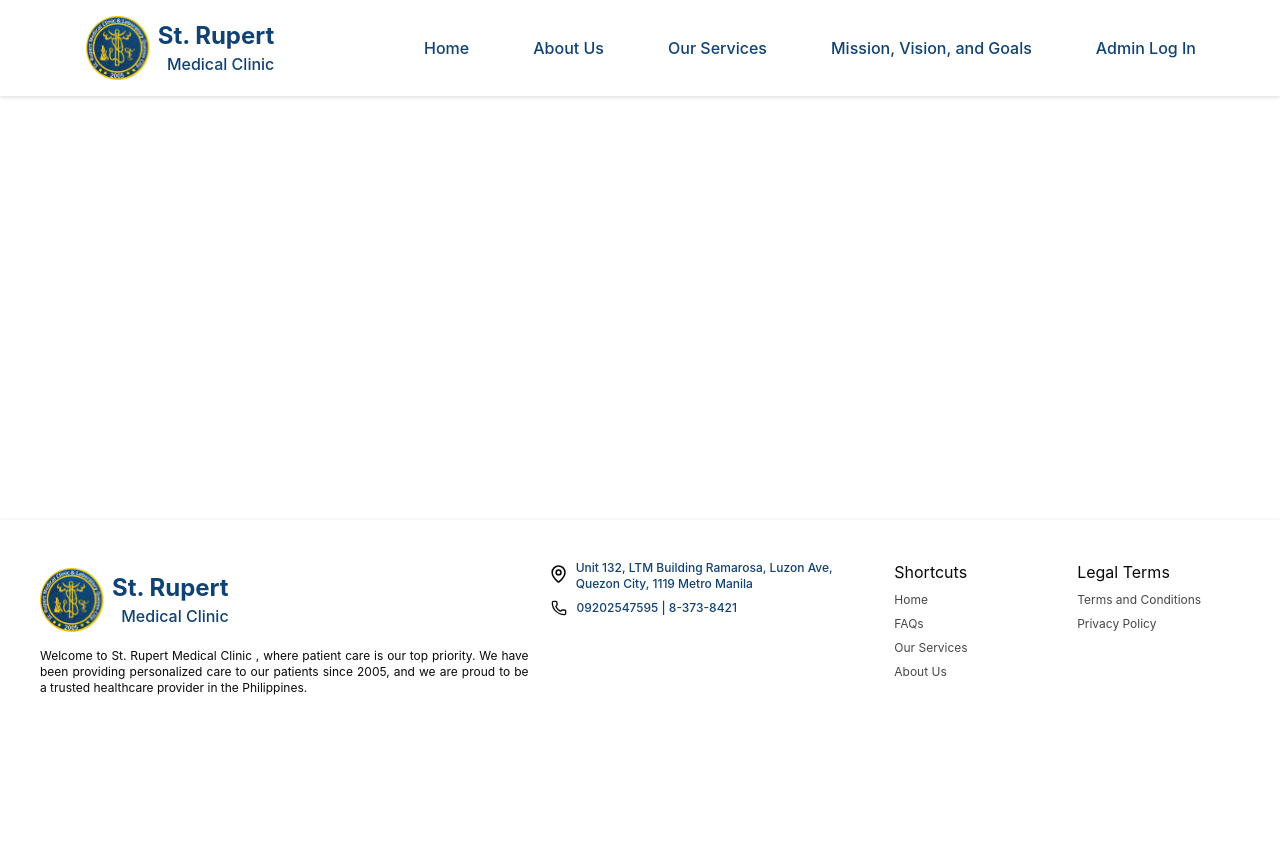
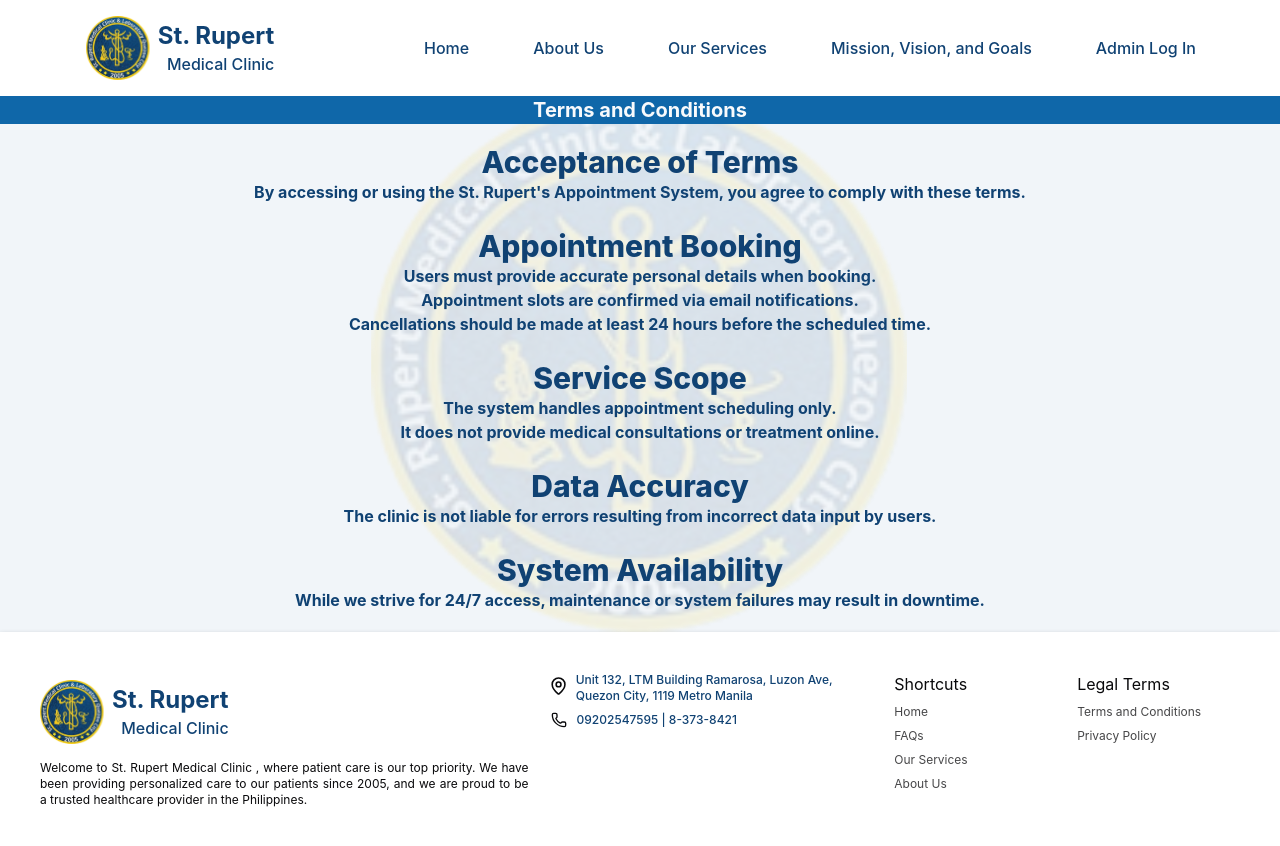
Before and after one commit to batdimoiprint/st-rupert-clinic-appointment-system, a Vue app: page /terms in a window 1280 px wide. Shown: the top 846 px of the page. Before the commit the page ends 800 px from the top, so only its background shows below. Built offline with nearby package versions, Linux system fonts and the light colour scheme.

Commit message:
Added MVG, Privacy, and Terms pages

```diff
--- a/src/components/UserFooter.vue
+++ b/src/components/UserFooter.vue
@@ -31,16 +31,16 @@
             <!-- Third Column -->
             <div class = "flex flex-col items-center justify-start gap-2">
                 <h3 class="text-left w-full">Shortcuts</h3>
-                <router-link to = "#" class="text-xs opacity-75 cursor-pointer text-left w-full">Home</router-link>
-                <router-link to = "#" class="text-xs opacity-75 cursor-pointer text-left w-full">FAQs</router-link>
-                <router-link to = "#" class="text-xs opacity-75 cursor-pointer text-left w-full">Our Services</router-link>
-                <router-link to = "#" class="text-xs opacity-75 cursor-pointer text-left w-full">About Us</router-link>
+                <router-link to = "/home" class="text-xs opacity-75 cursor-pointer text-left w-full">Home</router-link>
+                <router-link to = "/home#faqs" class="text-xs opacity-75 cursor-pointer text-left w-full">FAQs</router-link>
+                <router-link to = "/home#our-services" class="text-xs opacity-75 cursor-pointer text-left w-full">Our Services</router-link>
+                <router-link to = "/about" class="text-xs opacity-75 cursor-pointer text-left w-full">About Us</router-link>
             </div>
             <!-- Fourth Column -->
             <div class = "flex flex-col items-start justify-start gap-2">
                 <h3 class = "text-left">Legal Terms</h3>
-                <router-link to = "#" class = "text-xs opacity-75 cursor-pointer text-left">Terms and Conditions</router-link>
-                <router-link to = "#" class = "text-xs opacity-75 cursor-pointer text-left">Privacy Policy</router-link>
+                <router-link to = "/terms" class = "text-xs opacity-75 cursor-pointer text-left">Terms and Conditions</router-link>
+                <router-link to = "/privacy" class = "text-xs opacity-75 cursor-pointer text-left">Privacy Policy</router-link>
             </div>
         </div>
     </footer>
--- a/src/components/UserHeader.vue
+++ b/src/components/UserHeader.vue
@@ -18,8 +18,8 @@
         <div class = "flex flex-row items-center justify-evenly w-225 font-medium text-xs sm:text-sm md:text-md lg:text-base">
             <router-link to = "/home" class = "cursor-pointer">Home</router-link>
             <router-link to = "/about" class = "cursor-pointer">About Us</router-link>
-            <router-link to = "" class = "cursor-pointer">Our Services</router-link>
-            <router-link to = "" class = "cursor-pointer">Mission, Vision, and Goals</router-link>
+            <router-link to = "/home#our-services" class = "cursor-pointer"> Our Services</router-link>
+            <router-link to = "/mvg" class = "cursor-pointer">Mission, Vision, and Goals</router-link>
             <router-link to = "" class = "cursor-pointer">Admin Log In</router-link>
         </div>
     </header>
--- a/src/routes/index.ts
+++ b/src/routes/index.ts
@@ -1,16 +1,34 @@
 import { createRouter, createWebHistory } from 'vue-router'
 import Homepage from '@/views/User/Homepage.vue'
 import AboutUs from '@/views/User/AboutUs.vue'
+import MVG from '@/views/User/MVG.vue'
+import TermsAndConditions from '@/views/User/TermsAndConditions.vue'
+import PrivacyPolicy from '@/views/User/PrivacyPolicy.vue'
 
 const routes = [
     { path: '/', redirect: '/home' },
     { path: '/home', component: Homepage, meta: { title: 'Home' } },
     { path: '/about', component: AboutUs, meta: { title: 'About'} },
+    { path: '/mvg', component: MVG, meta: { title: 'Mission, Vision, and Goals'} },
+    { path: '/terms', component: TermsAndConditions, meta: { title: 'Terms and Conditions'} },
+    { path: '/privacy', component: PrivacyPolicy, meta: { title: 'Privacy Policy'} },
 ]
 
 const router = createRouter({
     history: createWebHistory(),
     routes,
+    scrollBehavior(to, from, savedPosition) {
+        if (to.hash) {
+            return {
+            el: to.hash,
+            behavior: 'smooth',
+            }
+        } else if (savedPosition) {
+            return savedPosition
+        } else {
+            return { top: 0 }
+        }
+    }
 })
 
 export default router
--- a/src/views/User/Homepage.vue
+++ b/src/views/User/Homepage.vue
@@ -29,7 +29,7 @@
                 </Card>
             </div>
         </div>
-        <div class = "flex flex-col items-center h-auto"> <!-- Services -->
+        <div section id = "our-services" class = "flex flex-col items-center h-auto scroll-mt-24"> <!-- Services -->
             <h2 class = "bg-primary text-primary-foreground text-xl text-center font-bold w-full">
                 Our Services
             </h2>
@@ -64,7 +64,7 @@
                 </Card>
             </div>
         </div>
-        <div class = "flex flex-col items-center h-auto"> <!-- FAQs -->
+        <div section id = "faqs" class = "flex flex-col items-center h-auto"> <!-- FAQs -->
             <h2 class = "bg-primary text-primary-foreground text-xl text-center font-bold w-full">
                 Frequently Asked Questions
             </h2>
--- /dev/null
+++ b/src/views/User/MVG.vue
@@ -0,0 +1,19 @@
+<template>
+    <section class="relative h-auto w-full font-Inter text-center bg-muted overflow-hidden">
+        <h2 class = "bg-primary text-primary-foreground text-xl text-center font-bold w-full">
+                Mission, Vision, and Goals
+            </h2>
+        <div class="absolute inset-0 bg-[url('@/assets/Logos/StRupertLogo.svg')] bg-contain bg-no-repeat bg-center opacity-10 z-0"></div>
+        <div class="relative z-10 p-5">
+            <h3 class = "text-3xl text-accent-blue font-extrabold">Mission</h3>
+            <p class = "font-bold text-accent-blue">To provide comprehensive, affordable and timely laboratory services that meet the highest standards of quality, ensuring our patients make informed healthcare decisions.</p>
+            <br>
+            <h3 class = "text-3xl text-accent-blue font-extrabold">Vision</h3>
+            <p class = "font-bold text-accent-blue">St. Rupert Medical Clinic envisions being humble yet trusted clinical laboratory committed to enduring service and excellence for many years to come.</p>
+            <br>
+            <h3 class = "text-3xl text-accent-blue font-extrabold">Goals</h3>
+            <p class = "font-bold text-accent-blue">To provide an accurate and affordable healthcare access to all in need. Also to provide a patient-friendly atmosphere with a strong dedication to serve along with our fully equipped licensed medical staff.</p>
+            <br>
+        </div>
+    </section>
+</template>
--- /dev/null
+++ b/src/views/User/PrivacyPolicy.vue
@@ -0,0 +1,26 @@
+<template>
+    <section class = "relative h-auto w-full font-Inter text-center bg-muted">
+        <h2 class = "bg-primary text-primary-foreground text-xl text-center font-bold w-full">Privacy Policy</h2>
+        <h3 class = "text-3xl text-accent-blue font-extrabold">Data Collection</h3>
+        <p class = "text-accent-blue">We collect personal information such as your name, email, phone number, and address to manage appointments efficiently.</p>
+        <br>
+        <h3 class = "text-3xl text-accent-blue font-extrabold">Data Usage</h3>
+        <p class = "text-accent-blue">Your information is used strictly for booking appointments and sending email notifications.</p>
+        <br>
+        <h3 class = "text-3xl text-accent-blue font-extrabold">Data Storage</h3>
+        <p class = "text-accent-blue">Only the data entered into the system will be stored in the system's data storage, while other records will be securely kept in a physical filing system for follow-up and reference.</p>
+        <br>
+        <h3 class = "text-3xl text-accent-blue font-extrabold">Data Protection</h3>
+        <p class = "text-accent-blue">
+            All data is securely stored in our database.<br>
+            Only authorized staff have access to sensitive information.
+            </p>
+        <br>
+        <h3 class = "text-3xl text-accent-blue font-extrabold">Third-Party Sharing</h3>
+        <p class = "text-accent-blue">We do not sell or share your data with third parties except when required by law.
+        </p>
+        <br>
+        <h3 class = "text-3xl text-accent-blue font-extrabold">Email Notifications</h3>
+        <p class = "text-accent-blue">Users will receive email notifications for their appointments.</p>
+    </section>
+</template>
--- /dev/null
+++ b/src/views/User/TermsAndConditions.vue
@@ -0,0 +1,40 @@
+<template>
+	<section class = "relative h-auto w-full font-Inter text-center bg-muted overflow-hidden">
+		<div class = "absolute inset-0 bg-[url('@/assets/Logos/StRupertLogo.svg')] bg-contain bg-no-repeat bg-center opacity-10 z-0"></div>
+		<div class = "relative z-10">
+			<h2 class = "bg-primary text-primary-foreground text-xl text-center font-bold w-full">
+				Terms and Conditions
+			</h2>
+			<div class = "p-5">
+				<h3 class = "text-3xl text-accent-blue font-extrabold">Acceptance of Terms</h3>
+				<p class = "font-bold text-accent-blue">
+					By accessing or using the St. Rupert's Appointment System, you agree to comply with these terms.
+				</p>
+				<br>
+				<h3 class = "text-3xl text-accent-blue font-extrabold">Appointment Booking</h3>
+				<p class = "font-bold text-accent-blue">
+					Users must provide accurate personal details when booking.<br>
+					Appointment slots are confirmed via email notifications.<br>
+					Cancellations should be made at least 24 hours before the scheduled time.
+				</p>
+				<br>
+				<h3 class = "text-3xl text-accent-blue font-extrabold">Service Scope</h3>
+				<p class = "font-bold text-accent-blue">
+					The system handles appointment scheduling only.<br>
+					It does not provide medical consultations or treatment online.
+				</p>
+				<br>
+				<h3 class = "text-3xl text-accent-blue font-extrabold">Data Accuracy</h3>
+				<p class = "font-bold text-accent-blue">
+					The clinic is not liable for errors resulting from incorrect data input by users.
+				</p>
+				<br>
+				<h3 class = "text-3xl text-accent-blue font-extrabold">System Availability</h3>
+				<p class = "font-bold text-accent-blue">
+					While we strive for 24/7 access, maintenance or system failures may result in downtime.
+				</p>
+			</div>
+		</div>
+
+	</section>
+</template>
```
